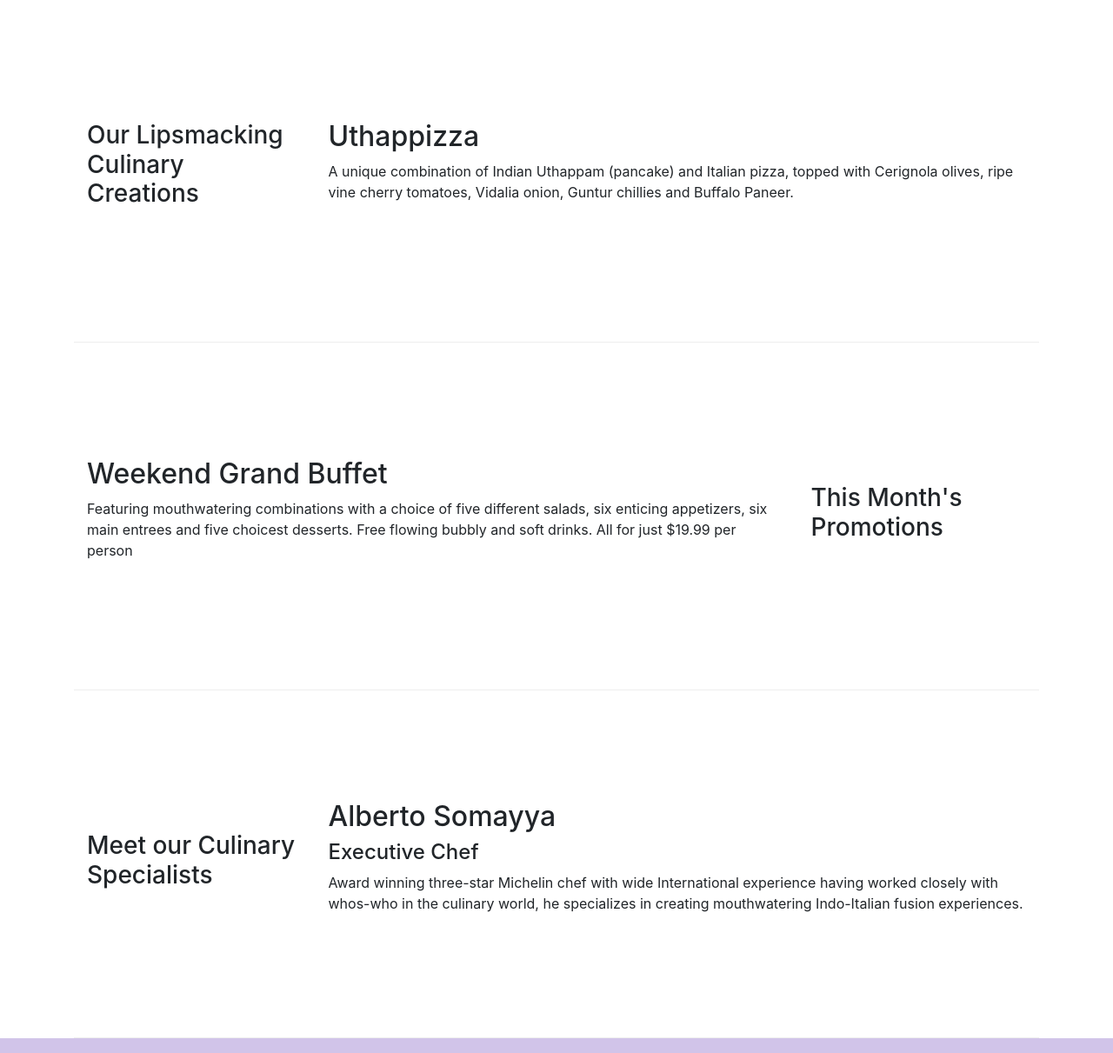
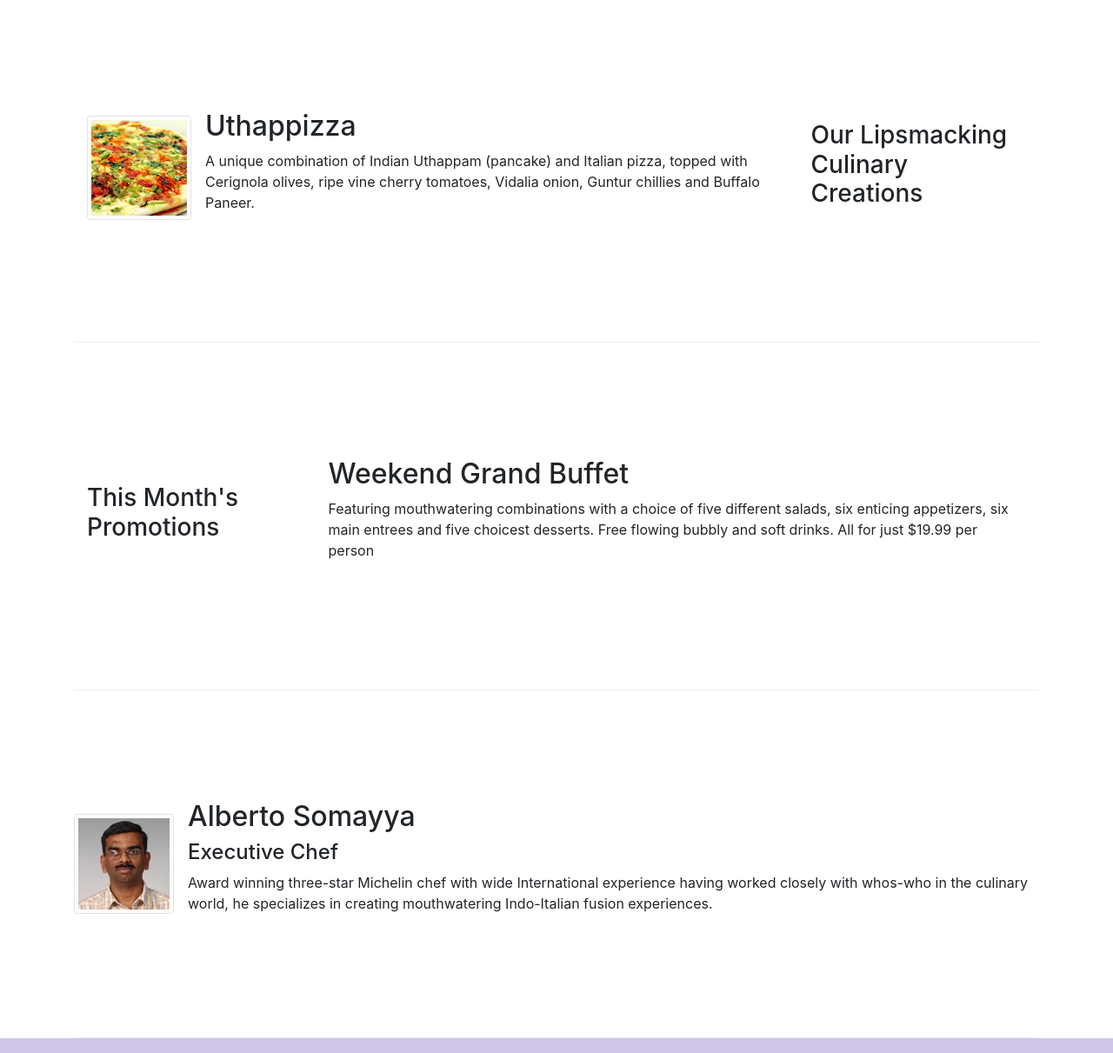
Before and after one commit to SatyamP07/React-FullStack-Bootstrap, a website: page index.html in a window 1280 px wide. Shown: the part 340-1551 px from the top of the page at 87% size. Drawn offline with nearby package versions, Linux system fonts and the light colour scheme.

Commit message:
Images and Media

```diff
--- a/index.html
+++ b/index.html
@@ -21,7 +21,7 @@
             <span class="navbar-toggler-icon"></span>
         </button>
         <div class="container">
-            <a class="navbar-brand" href="#">Ristorante Con Fusion</a>
+            <a class="navbar-brand mr-auto" href="#"><img src="./img/logo.png" height="30" width="41"></a>
             <div class="collapse navbar-collapse" id="Navbar">
                 <ul class="navbar-nav mr-auto">
                     <li class="nav-item active"><a class="nav-link" href="#"><span class="fa fa-home fa-lg"></span> Home</a></li>
@@ -39,7 +39,8 @@
                     <h1>Ristorante con Fusion</h1>
                     <p>We take inspiration from the World's best cuisines, and create a unique fusion experience. Our lipsmacking creations will tickle your culinary senses!</p>
                 </div>
-                <div class="col-12 col-sm-6">
+                <div class="col-12 col-sm-6 align-self-center">
+                    <img src="./img/logo.png" class="img-fluid">
                 </div>
             </div>
         </div>
@@ -47,34 +48,41 @@
 
     <div class="container">
         <div class="row row-content align-items-center">
-            <div class="col-12 col-sm-4 col-md-3 order-sm-first">
+            <div class="col-12 col-sm-4 col-md-3 order-sm-last">
                 <h3>Our Lipsmacking Culinary Creations</h3>
             </div>
-            <div class="col-12 col-sm-8 col-md-9 order-sm-last">
-                <h2>Uthappizza</h2>
-                <p>A unique combination of Indian Uthappam (pancake) and Italian pizza, topped with Cerignola olives, ripe vine cherry tomatoes, Vidalia onion, Guntur chillies and Buffalo Paneer.</p>
+            <div class="col-12 col-sm-8 col-md-9 order-sm-first">
+                <div class="media">
+                    <img class="d-flex mr-3 img-thumbnail align-self-center" src="./img/uthappizza.png" alt="Uthappizza">
+                    <div class="media-body">
+                        <h2 class="">Uthappizza</h2>
+                        <p class="d-none d-sm-block">A unique combination of Indian Uthappam (pancake) and Italian pizza, topped with Cerignola olives, ripe vine cherry tomatoes, Vidalia onion, Guntur chillies and Buffalo Paneer.</p>
+                    </div>
+                </div>
             </div>
         </div>
 
 
         <div class="row row-content align-items-center">
-            <div class="col-12 col-sm-4 col-md-3 order-sm-last">
+            <div class="col-12 col-sm-4 col-md-3 order-sm-first">
                 <h3>This Month's Promotions</h3>
             </div>
-            <div class="col-12 col-sm-8 col-md-9 order-sm-first">
+            <div class="col-12 col-sm-8 col-md-9 order-sm-last">
                 <h2>Weekend Grand Buffet</h2>
                 <p>Featuring mouthwatering combinations with a choice of five different salads, six enticing appetizers, six main entrees and five choicest desserts. Free flowing bubbly and soft drinks. All for just $19.99 per person </p>
             </div>
         </div>
 
         <div class="row row-content align-items-center">
-            <div class="col-12 col-sm-4 col-md-3 order-sm-first">
-                <h3>Meet our Culinary Specialists</h3>
-            </div>
-            <div class="col-12 col-sm-8 col-md-9 order-sm-last">
-                <h2>Alberto Somayya</h2>
-                <h4>Executive Chef</h4>
-                <p>Award winning three-star Michelin chef with wide International experience having worked closely with whos-who in the culinary world, he specializes in creating mouthwatering Indo-Italian fusion experiences. </p>
+            <div class="media">
+                <img class="d-flex mr-3 img-thumbnail align-self-center" src="img/alberto.png" alt="Alberto Somayya">
+                <div class="media-body">
+                    <h2 class="mt-0">Alberto Somayya</h2>
+                    <h4>Executive Chef</h4>
+                    <p class="d-none d-sm-block">Award winning three-star Michelin chef with wide International experience having worked closely with
+                        whos-who in the culinary world, he specializes in creating mouthwatering Indo-Italian fusion experiences.
+                        </p>
+                </div>
             </div>
         </div>
     </div>
```
Also changed, not shown: aboutus.html (+3 -2 lines), contactus.html (+3 -2 lines), img/alberto.png (added), img/buffet.png (added), img/logo.png (added), img/uthappizza.png (added), 1 other file.
